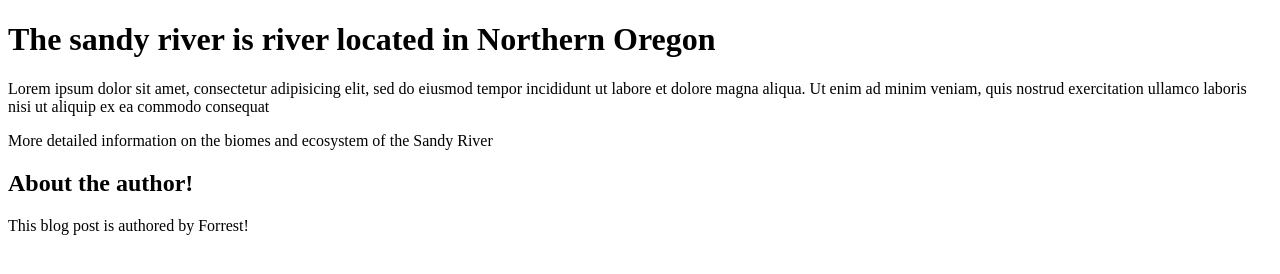
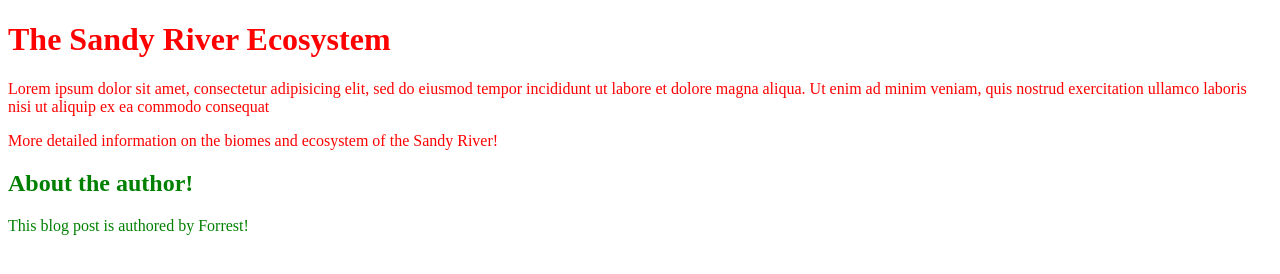
Before and after one commit to freiland/blogging-site, a plain HTML site: page index.html in a window 1280 px wide. Drawn offline with Linux system fonts and the light colour scheme.

Commit message:
add colors to css styling and div classes
Co-authored by Chase Swendsen <chaseswendsen2@gmail.com>
co-authored by Brycen Bartolome <brycenbartolome@gmail.com>

```diff
--- a/css/styles.css
+++ b/css/styles.css
@@ -0,0 +1,7 @@
+.important {
+  color: red;
+}
+
+.unimportant {
+  color: green;
+}
--- a/index.html
+++ b/index.html
@@ -5,13 +5,13 @@
   <title>Sandy River</title>
 </head>
 <body>
-  <div class="">
-  <h1>The sandy river is river located in Northern Oregon</h1>
+  <div class="important">
+  <h1>The Sandy River Ecosystem</h1>
 
   <p>Lorem ipsum dolor sit amet, consectetur adipisicing elit, sed do eiusmod tempor incididunt ut labore et dolore magna aliqua. Ut enim ad minim veniam, quis nostrud exercitation ullamco laboris nisi ut aliquip ex ea commodo consequat</p>
 
-  <p>More detailed information on the biomes and ecosystem of the Sandy River</p>
-  <div class=""></div>
+  <p>More detailed information on the biomes and ecosystem of the Sandy River!</p>
+  <div class="unimportant">
   <h2>About the author!</h2>
 
   <p>This blog post is authored by Forrest!</p>
```
Also changed, not shown: 1 other file.
